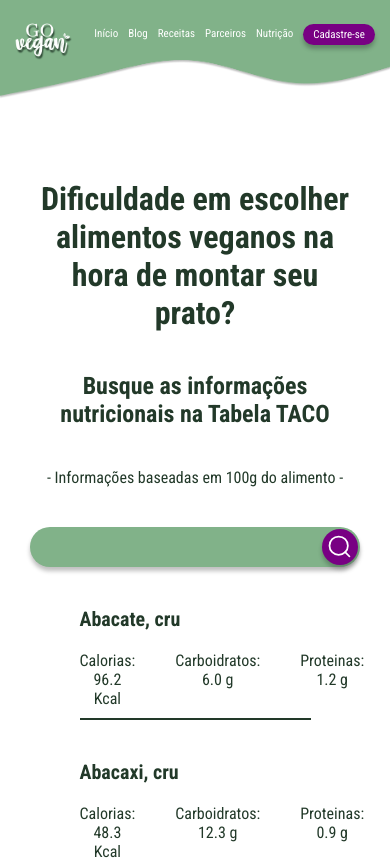
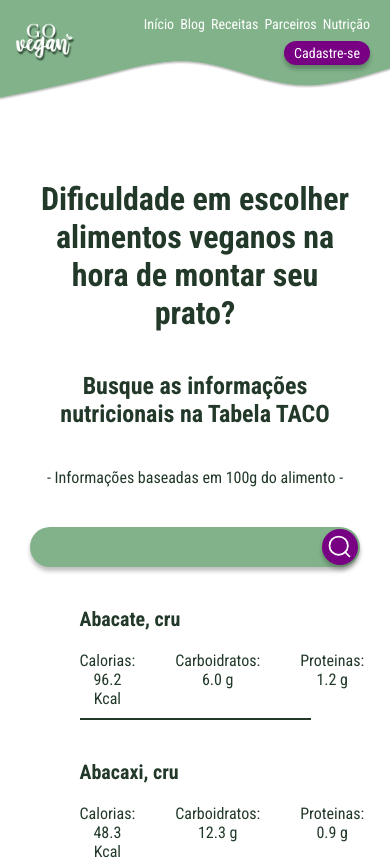
Before and after one commit to julianasinnott/goVegan, a React (Vite) app: page /nutricao in a window 390 px wide. Shown: the top 860 px of the page. Built offline with nearby package versions, Linux system fonts and the light colour scheme.

Commit message:
feat: resonsive design Header

```diff
--- a/src/components/Header/responsive.css
+++ b/src/components/Header/responsive.css
@@ -36,17 +36,17 @@
 
 @media only screen and (max-width:550px) {
   .header__logo {
-    width: 65px;
+    width: 68px;
   }
   .header__navbar {
-    gap: 10px;
-    padding-right: 5px;
+    flex-wrap: wrap;
+    justify-content: flex-end;
+    padding-top: 10px;
+    padding-left: 40px;
+    gap: 5px;
   }
   .header__navbar-section {
     gap: 10px;
-  }
-  .header__navbar__item {
-    font-size: 12px;
   }
 }
 
@@ -55,19 +55,26 @@
     padding-left: 10px;
     padding-right: 10px;
   }
-  .header__navbar__item {
-    font-size: 11px;
+  .header__navbar-section {
+    gap: 6px;
   }
 }
 
-@media only screen and (max-width:380px) {
+@media only screen and (max-width:350px) {
+   .header__navbar{
+    padding-left: 5px;
+  }
+  .header__navbar__item {
+    font-size: 13px;
+  }
+}
+
+@media only screen and (max-width:320px) {
+  .header {
+    padding-left: 5px;
+    padding-right: 5px;
+  }
   .header__logo {
     width: 55px;
   }
-  .header__navbar {
-    flex-wrap: wrap;
-    justify-content: flex-end;
-    padding-top: 10px;
-    gap: 5px;
-  }
 }
```
